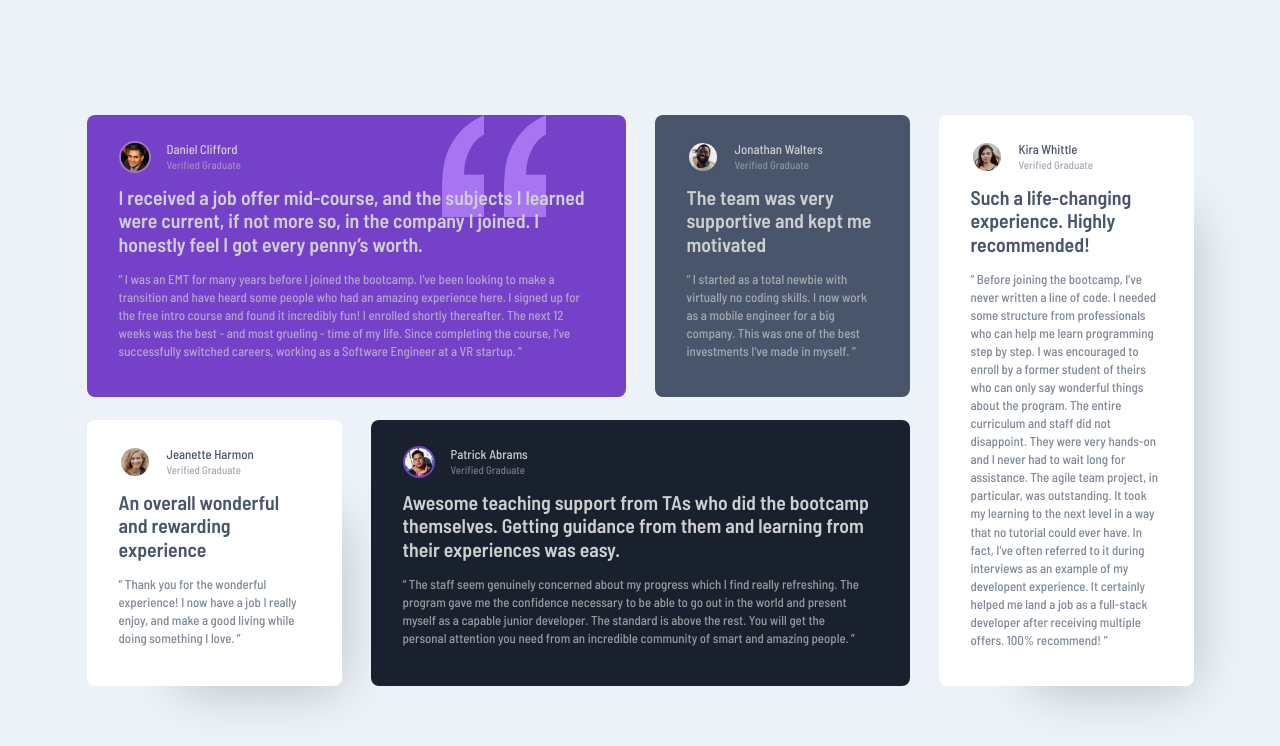
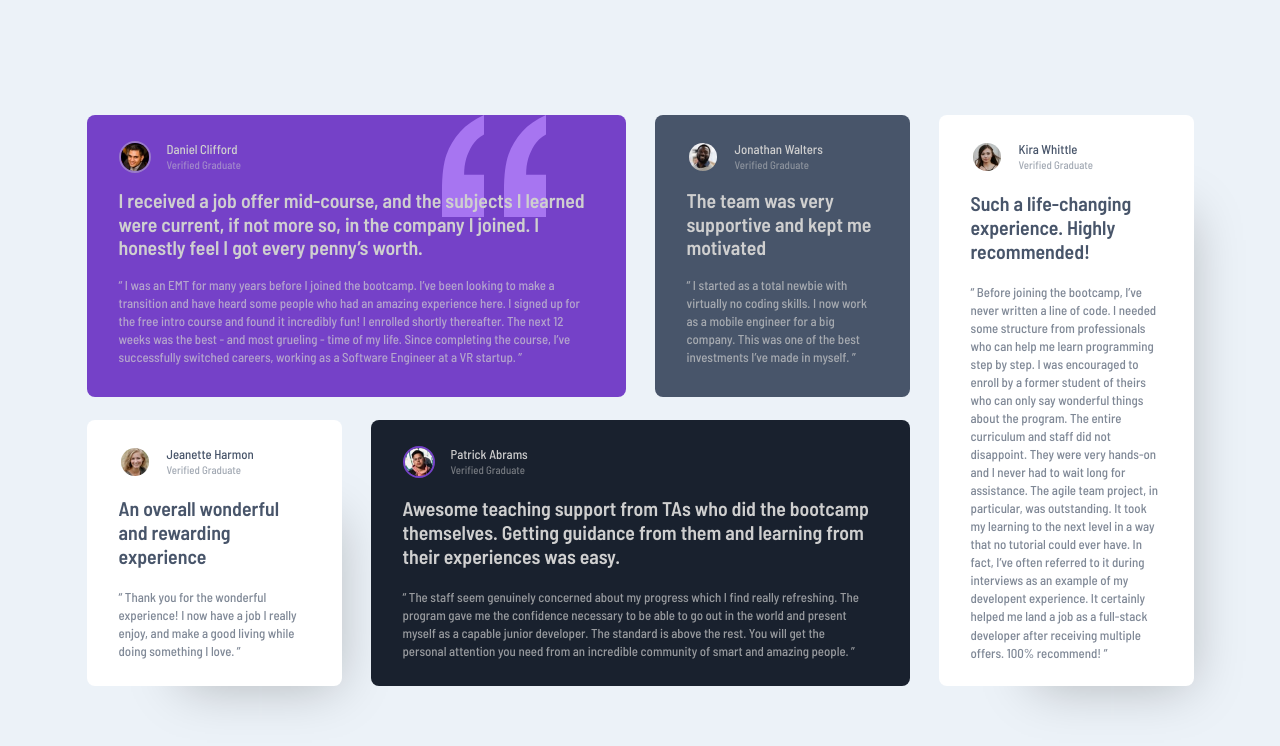
Before and after one commit to StephenYu2018/testimonials-grid-section-main, a React (Vite) app: page / in a window 1280 px wide. Shown: the top 746 px of the page. Built offline with nearby package versions, Linux system fonts and the light colour scheme.

Commit message:
fix padding and spacing in card

```diff
--- a/src/App.jsx
+++ b/src/App.jsx
@@ -17,7 +17,7 @@ const cards = [
       a Software Engineer at a VR startup. ”`
     },
     style: {
-      gridArea: 'row-span-1 col-span-1 xl:col-[1_/_span_2]',
+      gridArea: 'row-span-1 col-span-1 xl:col-[1_/_span_2] xl:space-y-[1rem]',
       backgroundColor: 'bg-moderate-violet',
       textColor: 'light',
       pictureBorderColor: 'border-light-gray/40',
@@ -34,7 +34,7 @@ const cards = [
       best investments I’ve made in myself. ”`
     },
     style: {
-      gridArea: 'row-span-1 col-span-1 xl:col-[3]',
+      gridArea: 'row-span-1 col-span-1 xl:col-[3] xl:space-y-[1rem]',
       backgroundColor: 'bg-very-dark-grayish-blue',
       textColor: 'light',
       pictureBorderColor: 'border-very-dark-grayish-blue',
@@ -50,7 +50,7 @@ const cards = [
       really enjoy, and make a good living while doing something I love. ”`
     },
     style: {
-      gridArea: 'row-span-1 col-span-1 xl:row-[2] xl:col-[1]',
+      gridArea: 'row-span-1 col-span-1 xl:row-[2] xl:col-[1] xl:py-[1.625rem] xl:space-y-[1.2rem]',
       backgroundColor: 'bg-white',
       textColor: 'dark',
       pictureBorderColor: 'border-white',
@@ -72,7 +72,7 @@ const cards = [
       amazing people. ”`
     },
     style: {
-      gridArea: 'row-span-1 col-span-1 xl:row-[2] xl:col-[2_/_span_2]',
+      gridArea: 'row-span-1 col-span-1 xl:row-[2] xl:col-[2_/_span_2] xl:py-[1.625rem] xl:space-y-[1.2rem]',
       backgroundColor: 'bg-very-dark-blackish-blue',
       textColor: 'light',
       pictureBorderColor: 'border-moderate-violet',
@@ -97,7 +97,7 @@ const cards = [
       developer after receiving multiple offers. 100% recommend! ”`
     },
     style: {
-      gridArea: 'row-span-1 col-span-1 xl:row-span-2 xl:col-[4]',
+      gridArea: 'row-span-1 col-span-1 xl:row-span-2 xl:col-[4] xl:space-y-[1.2rem]',
       backgroundColor: 'bg-white',
       textColor: 'dark',
       pictureBorderColor: 'border-white',
```
